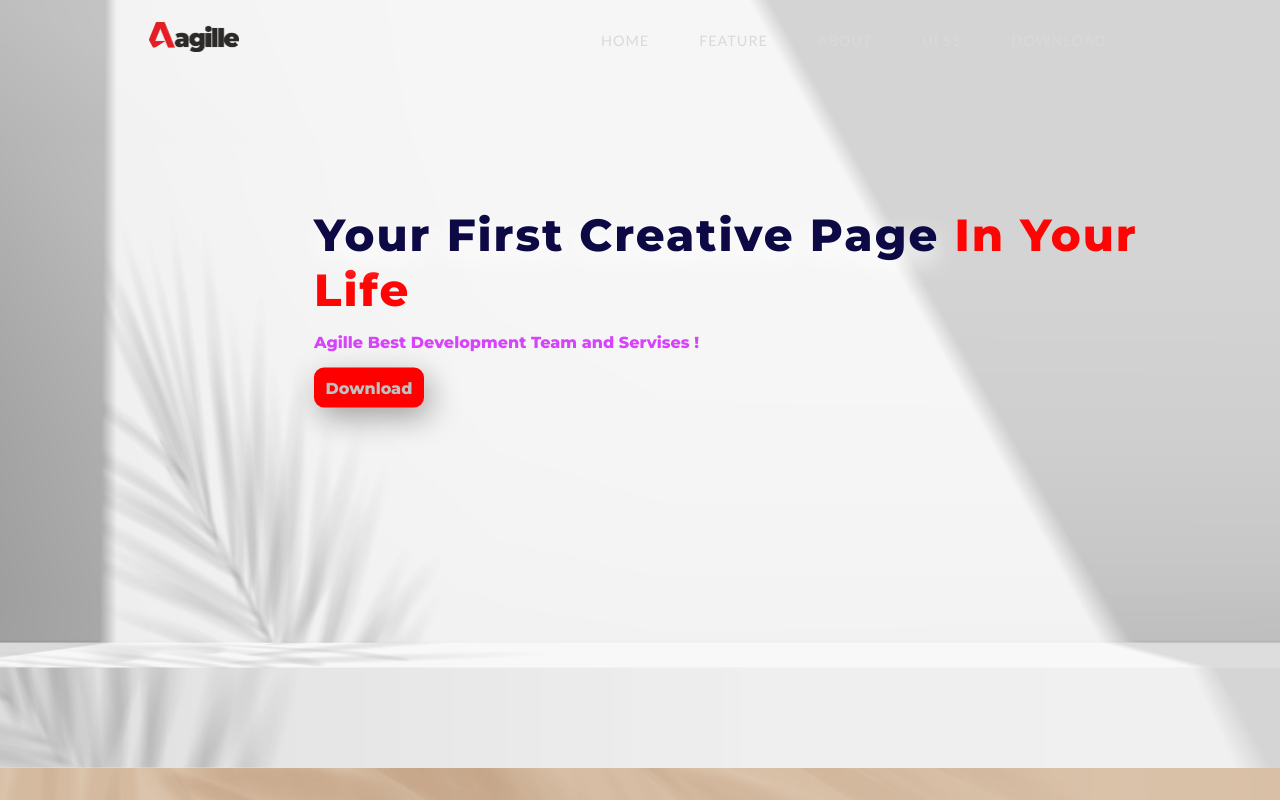
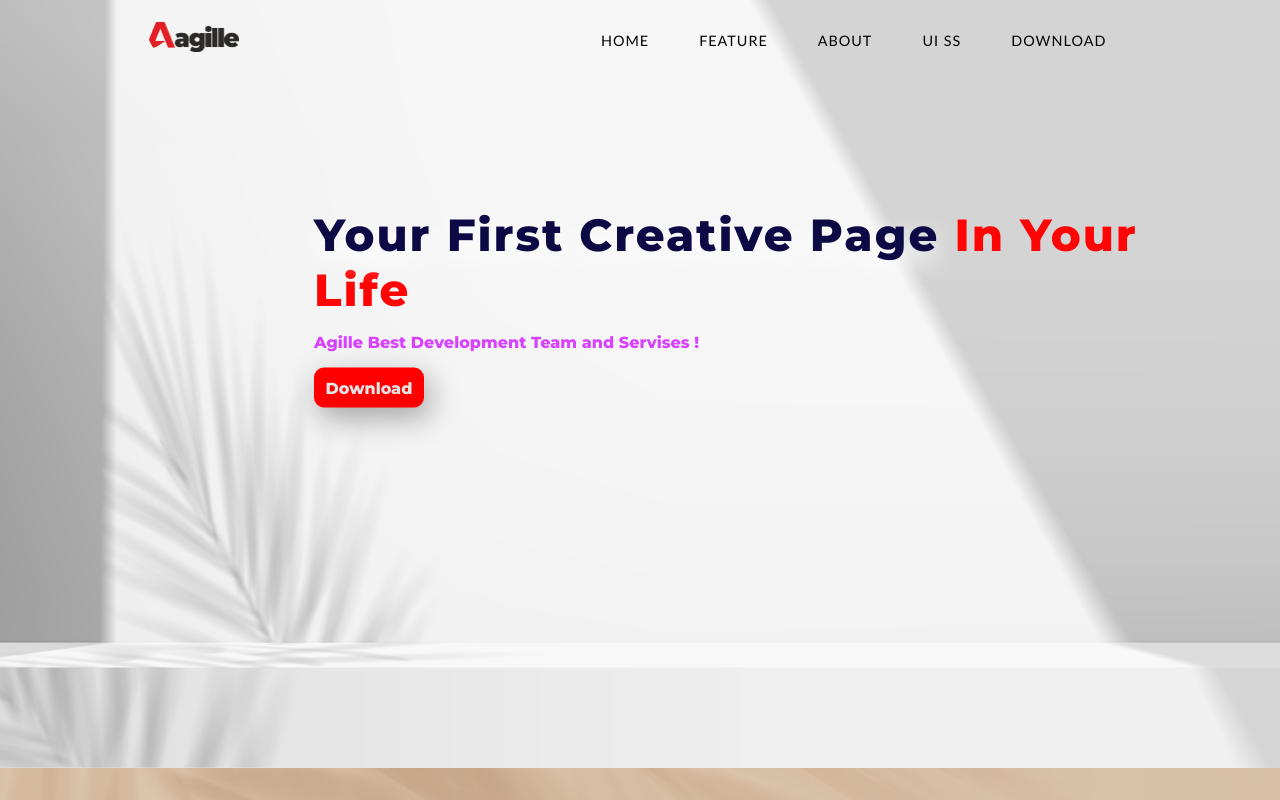
Before and after one commit to onexactly/landing-1, a React (Create React App) app: page / in a window 1280 px wide. Shown: the top 800 px of the page. Built offline with nearby package versions, Linux system fonts and the light colour scheme.

Commit message:
(fixed): resolve some warnings

```diff
--- a/src/App.js
+++ b/src/App.js
@@ -5,6 +5,7 @@ import About from "./Components/About";
 import Presentation from "./Components/Presentation";
 import aboutimage from "./first-app-png/about.png";
 import aboutimage1 from "./first-app-png/9.png";
+import Contact from "./Components/Contact";
 
 
 function App() {
@@ -15,6 +16,7 @@ function App() {
       <About image={aboutimage} title="Comes With All You Need For Daily Life" button="Get The App" />
       <About image={aboutimage1} title="Download And Get The APP Now" button="Download" />
       <Presentation/>
+      <Contact/>
 
     </div>
   );
--- /dev/null
+++ b/src/Components/Contact.jsx
@@ -0,0 +1,17 @@
+import React from 'react';
+
+function Contact() {
+    return (
+        <div id="contact">
+            <h3>Send Me Mail</h3>
+            <div className='contact-input'>
+                <input type="email" placeholder="example@gmail.com"/>
+                <a href="0">Contact</a>
+
+            </div>
+
+        </div>
+     );
+}
+
+export default Contact;
--- a/src/index.css
+++ b/src/index.css
@@ -4,7 +4,7 @@ body {
   margin: 0px;
   padding: 0px;
 
-  background-color: #bcc4c3;
+  background-color: #e1ebe9;
   font-family: "Montserrat", sans-serif;
 }
 * {
@@ -71,13 +71,13 @@ nav ul li a {
   font-size: 0.9rem;
   text-transform: uppercase;
   font-weight: 500;
-  color: #dbd8d8;
+  color: #000000;
   letter-spacing: 1px;
-  border-radius: 3px;
+  border-radius: 9px;
   transition: 0.2s ease-in-out;
 }
 nav ul li a:hover {
-  background-color: #c60909;
+  background-color: #ee2121;
   color: #bcc4c3;
   box-shadow: 5px 10px 30px rgba(78, 78, 78, 0.785);
   transition: all ease 0.2s;
@@ -122,7 +122,7 @@ nav .menu-btn,
   background-color: #ff0000;
   box-shadow: 5px 10px 30px rgba(0, 0, 0, 0.336);
   border-radius: 10px;
-  color: #bcc4c3;
+  color: #e0e6e5;
 }
 .cv-btn:hover {
   background-color: #000000;
```
